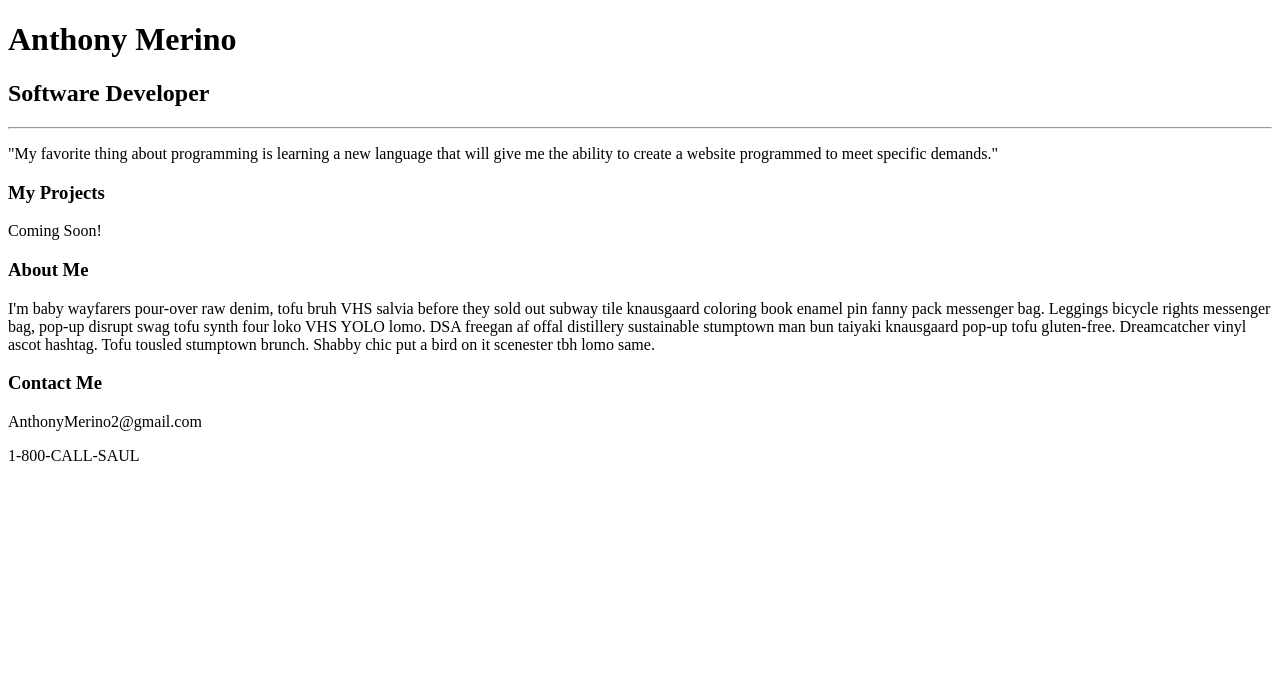
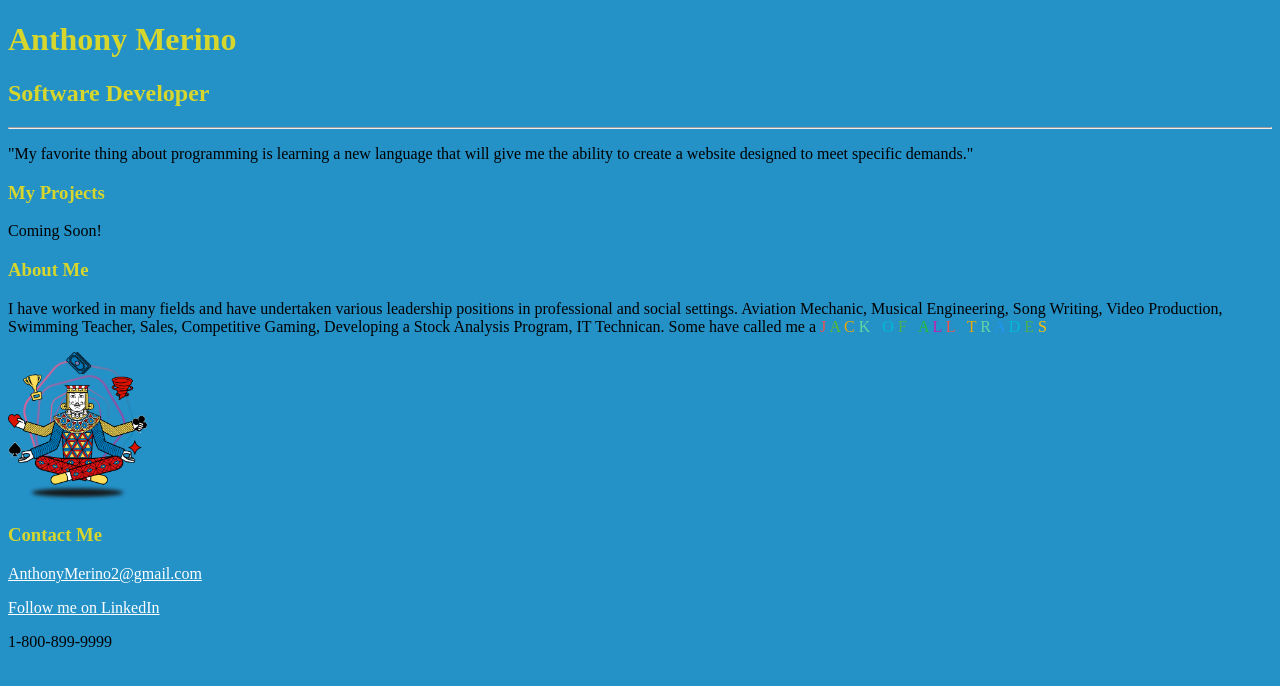
Before and after one commit to anthonymerino2/NYU-Profile, a plain HTML site: page index.html in a window 1280 px wide. Drawn offline with Linux system fonts and the light colour scheme.

Commit message:
Latest Edit

```diff
--- a/index.html
+++ b/index.html
@@ -3,6 +3,7 @@
   <head>
 	<meta charset="utf-8">
 	<meta name="viewport" content="width=device-width">
+	<link rel="stylesheet" href="./style.css">
 	<title>Anthony's Coding Portfolio</title>
   </head>
   <body>
@@ -11,15 +12,39 @@
     <h2>Software Developer</h2>
     <hr>
     <p> "My favorite thing about programming is learning a new language
-        that will give me the ability to create a website programmed to meet specific demands."
+        that will give me the ability to create a website designed to meet specific demands."
     </p>
     <h3>My Projects</h3>
     <p>Coming Soon!</p>
     <h3>About Me</h3>
-    <p>I'm baby wayfarers pour-over raw denim, tofu bruh VHS salvia before they sold out subway tile knausgaard coloring book enamel pin fanny pack messenger bag. Leggings bicycle rights messenger bag, pop-up disrupt swag tofu synth four loko VHS YOLO lomo. DSA freegan af offal distillery sustainable stumptown man bun taiyaki knausgaard pop-up tofu gluten-free. Dreamcatcher vinyl ascot hashtag. Tofu tousled stumptown brunch. Shabby chic put a bird on it scenester tbh lomo same.</p>
-    <h3>Contact Me </h3>
-    <p>AnthonyMerino2@gmail.com</p>
-    <p>1-800-CALL-SAUL</p>
+
+    <p> I have worked in many fields and have undertaken various leadership positions in professional and social settings. Aviation Mechanic, Musical Engineering, Song Writing, Video Production, Swimming Teacher, Sales, Competitive Gaming, Developing a Stock Analysis Program, IT Technican. Some have called me a
+		<Span class="rainbow-letters">
+			<span>J</span>
+			<span>A</span>
+			<span>C</span>
+			<span>K</span>
+			<span>&nbsp</span>
+			<span>O</span>
+			<span>F</span>
+			<span>&nbsp</span>
+			<span>A</span>
+			<span>L</span>
+			<span>L</span>
+			<span>&nbsp</span>
+			<span>T</span>
+			<span>R</span>
+			<span>A</span>
+			<span>D</span>
+			<span>E</span>
+			<span>S</span>
+
+		</Span></p>
+	<img src="./jack_of_all_trades_logo_1654091916719.png" alt="jack of all trades pic">
+	<h3>Contact Me </h3>
+    <p> <a href="https://mail.google.com/mail/u/0/#inbox?compose=CllgCJTJFqCvPQxLwjHKzFvXvgVCqRnPPxDFMQqtGWDCHdHPvNFWVgDzGfTQQcDrnDqwhTBXQhg">AnthonyMerino2@gmail.com</a></p>
+	<p> <a href="https://www.linkedin.com/in/anthony-merino-02aa1a89/">Follow me on LinkedIn</a></p>
+    <p>1-800-899-9999</p>
 </div>
 
 
--- /dev/null
+++ b/style.css
@@ -0,0 +1,90 @@
+body {
+    background-color: rgb(36, 145, 199);
+}
+
+img {height: 150px;
+}
+
+li {
+    color: rgb(5, 22, 29);
+}
+
+a {
+    color: white;
+}
+
+h1 {
+    color:rgb(214, 214, 45);
+}
+h2 {
+    color: rgb(214, 214, 45);
+}
+h3 {
+    color: rgba(214, 214, 45);
+}
+.blue-bg div {
+    background: blue;
+}
+
+.red-bg div {
+    background: red;
+}
+
+.black-txt div {
+
+    color: black;
+}
+
+#font-32 {
+    font-size: 43px;
+    color: aqua;
+}
+
+.bio {
+
+    color: rgb(237, 9, 9);
+}
+
+.rainbow-letters {
+
+  }
+
+  .rainbow-letters span:nth-child(10n + 1) {
+    color: #ef5350;
+  }
+
+  .rainbow-letters span:nth-child(10n + 2) {
+    color: #57bc28;
+  }
+
+  .rainbow-letters span:nth-child(10n + 3){
+    color: #e9a909;
+  }
+
+  .rainbow-letters span:nth-child(10n + 4){
+    color: #63d6a2;
+  }
+
+  .rainbow-letters span:nth-child(10n + 5) {
+    color: #2196f3;
+  }
+
+  .rainbow-letters span:nth-child(10n + 6){
+    color: #00bcd4;
+  }
+
+  .rainbow-letters span:nth-child(10n + 7){
+    color: #4caf50;
+  }
+
+  .rainbow-letters span:nth-child(10n + 8){
+    color: #ffc107;
+  }
+
+  .rainbow-letters span:nth-child(10n + 9){
+    color: #23c035;
+  }
+
+  .rainbow-letters span:nth-child(10n + 10){
+    color: #ce19b0;
+  }
```
Also changed, not shown: Aboreto-Regular.ttf (added), jack-of-all-trades-murray-henderson-fine-art.jpeg (added), jack_of_all_trades_logo_1654091916719.png (added), jackofalltrades.jpeg (added).
